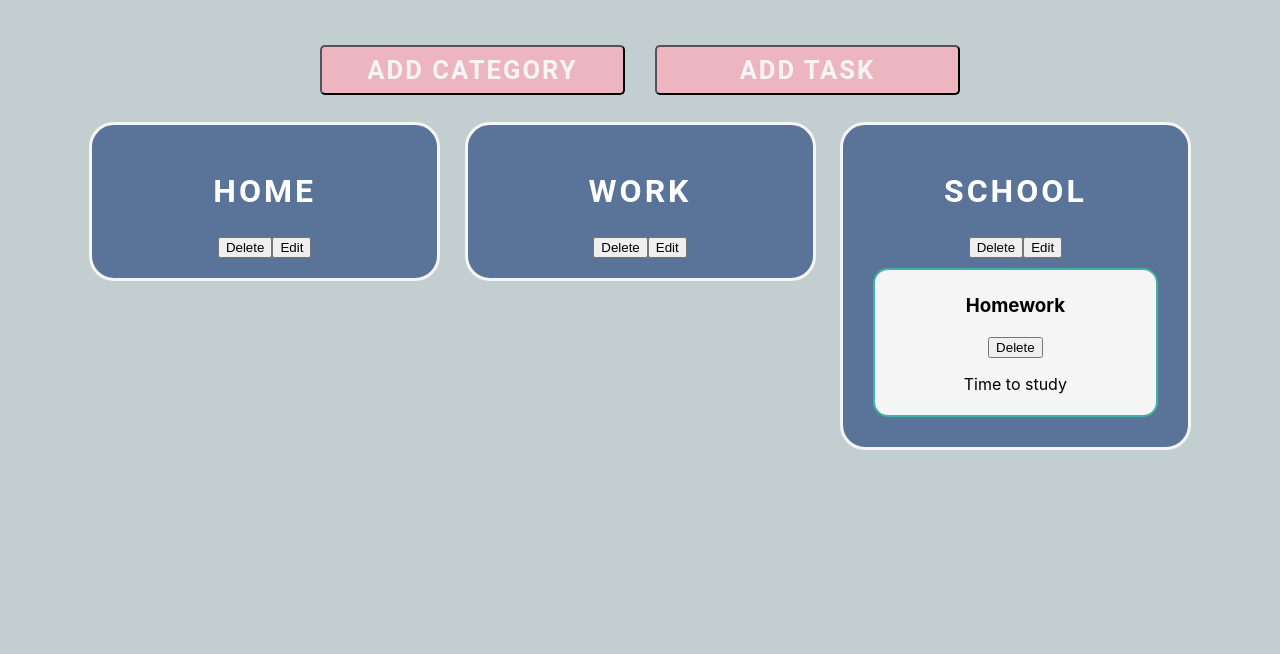
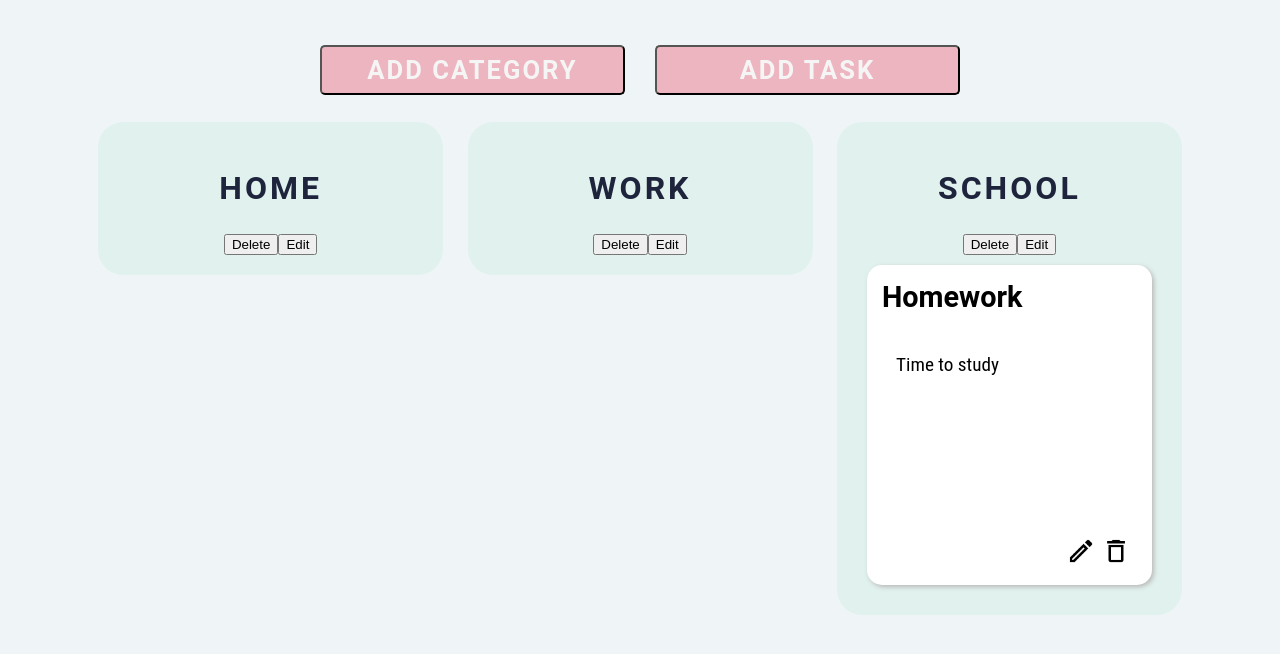
Before and after one commit to wildfirefly12/todo, a React (Create React App) app: page / in a window 1280 px wide. Shown: the top 654 px of the page. Built offline with nearby package versions, Linux system fonts and the light colour scheme.

Commit message:
Can edit tasks

```diff
--- a/src/App.js
+++ b/src/App.js
@@ -76,7 +76,7 @@ function App() {
     <div className="App">
       <AddItems categories={categories} onAddTask={addTaskHandler} onAddCategory={addCategoryHandler}/>
       {categories.map(category =>
-        <Category key={category.id} name={category.name} tasks={tasks} onCategoryDelete={deleteCategoryHandler} onTaskDelete={deleteTaskHandler} category={category} onCategoryEdit={editCategoryHandler}/>
+        <Category key={category.id} name={category.name} tasks={tasks} onCategoryDelete={deleteCategoryHandler} onTaskDelete={deleteTaskHandler} category={category} onCategoryEdit={editCategoryHandler} onTaskEdit={editTaskHandler}/>
       )}
     </div>
   );
--- a/src/components/AddTask.js
+++ b/src/components/AddTask.js
@@ -6,7 +6,7 @@ const AddTask = (props) => {
 
     const [enteredTitle, setEnteredTitle] = useState("");
     const [enteredDescription, setEnteredDescription] = useState("");
-    const [enteredCategory, setEnteredCategory] = useState();
+    const [enteredCategory, setEnteredCategory] = useState("");
 
     const titleChangeHandler = (event) => {
         setEnteredTitle(event.target.value);
@@ -30,7 +30,11 @@ const AddTask = (props) => {
             category: enteredCategory
         }
 
-        props.onAddTask(task);
+        if(enteredCategory === ""){
+            alert("Please select a category!");
+        } else {
+            props.onAddTask(task);
+        }
     }
 
     return (
@@ -40,7 +44,7 @@ const AddTask = (props) => {
                 <input className={"field"} type={"text"} onChange={titleChangeHandler} value={enteredTitle}/>
                 <input className={"field"} type={"text"} onChange={descriptionChangeHandler} value={enteredDescription}/>
                 <select className={"field"} onChange={categoryChangeHandler}>
-                    <option>Select Category</option>
+                    <option value={""}>Select Category</option>
                     {props.categories.map(category =>
                         <option key={category.id} value={category.name}>{category.name}</option>
                     )}
--- a/src/components/Task.css
+++ b/src/components/Task.css
@@ -1,11 +1,86 @@
 .task{
-    border: #41b3a3 solid 2px;
     border-radius: 15px;
-    background-color: whitesmoke;
-    padding: 5px;
+    background-color: white;
     margin: 10px;
+    box-shadow: 2px 2px 5px #b8b8b8;
+    padding: 10px;
+    display: flex;
+    flex-direction: column;
+    justify-content: start;
+    align-items: start;
+    position: relative;
+    min-height: 300px;
 }
 
 .taskTitle{
+    font-family: "Roboto", sans-serif;
+    font-size: 1.8em;
+    margin: 5px 5px 0px 5px;
+}
 
+.taskDescription{
+    font-family: "Roboto Condensed", sans-serif;
+    font-size: 1.2em;
+    margin-bottom: 50px;
+    text-align: left;
+    padding: 1em;
 }
+
+.deleteTaskButton{
+    border: transparent;
+    background-color: transparent;
+    position: absolute;
+    right: 15px;
+    bottom: 15px;
+    cursor: pointer;
+}
+
+.deleteTaskImg{
+    width: 30px;
+}
+
+.editTaskButton{
+    border: transparent;
+    background-color: transparent;
+    position: absolute;
+    right: 50px;
+    bottom: 15px;
+    cursor: pointer;
+}
+
+.editTaskImg{
+    width: 30px;
+}
+
+.editTaskTitle{
+    width: 90%;
+    border-radius: 5px;
+    border: lightgray solid 1px;
+    box-shadow: 2px 2px 3px lightgray;
+    margin: 5px;
+    font-family: Roboto, sans-serif;
+    font-size: 1.2em;
+    padding: 5px;
+}
+
+.editTaskDescription{
+    width: 90%;
+    height: 200px;
+    border-radius: 5px;
+    border: lightgray solid 1px;
+    box-shadow: 2px 2px 5px lightgray;
+    font-family: Roboto, sans-serif;
+    font-size: 1.2em;
+    padding: 5px;
+}
+
+.editButtons{
+    text-align: center;
+    border-radius: 5px;
+    border: transparent;
+    float: right;
+    padding: 5px;
+    margin: 5px 2px 2px 2px;
+    background-color: #5a7499;
+    color: white;
+}
--- a/src/components/Task.js
+++ b/src/components/Task.js
@@ -1,6 +1,8 @@
-import React from "react";
+import React, {useState} from "react";
 
 import "./Task.css";
+import trash from "../img/delete.png";
+import edit from "../img/edit.png";
 
 const Task = (props) => {
 
@@ -8,11 +10,67 @@ const Task = (props) => {
         props.onTaskDelete(title);
     }
 
+    const [editing, setEditing] = useState(false);
+
+    const isEditing = () => {
+        setEditing(!editing);
+    }
+
+    const [enteredTitle, setEnteredTitle] = useState(props.task.title);
+    const [enteredDescription, setEnteredDescription] = useState(props.task.description);
+    const [enteredCategory, setEnteredCategory] = useState();
+
+    const titleChangeHandler = (event) => {
+        setEnteredTitle(event.target.value);
+    }
+
+    const descriptionChangeHandler = (event) => {
+        setEnteredDescription(event.target.value);
+    }
+
+    const categoryChangeHandler = (event) => {
+        setEnteredCategory(event.target.value);
+    }
+
+    const handleEditTask = (event) => {
+        event.preventDefault();
+
+        const task = {
+            id: props.task.id,
+            title: enteredTitle,
+            description: enteredDescription,
+            category: props.task.category
+        }
+
+        props.onTaskEdit(task);
+        isEditing();
+    }
+
+    const showEditing = () => {
+        if(editing){
+            return(
+                <form onSubmit={handleEditTask}>
+                    <input className={"editTaskTitle"} onChange={titleChangeHandler} type={"text"} defaultValue={props.task.title}/>
+                    <textarea className={"editTaskDescription"} onChange={descriptionChangeHandler} type={"text"} defaultValue={props.task.description}/>
+                    <button className={"editButtons"} type={"submit"}>Submit</button>
+                    <button className={"editButtons"} onClick={isEditing}>Cancel</button>
+                </form>
+            )
+        } else {
+            return (
+                <div>
+                    <h3 className={"taskTitle"}>{props.task.title}</h3>
+                    <p className={"taskDescription"}>{props.task.description}</p>
+                    <button className={"deleteTaskButton"} onClick={deleteTaskHandler.bind(this, props.task.title)}><img src={trash} className={"deleteTaskImg"}/></button>
+                    <button className={"editTaskButton"} onClick={isEditing}><img src={edit} className={"editTaskImg"}/></button>
+                </div>
+            )
+        }
+    }
+
     return (
         <div className={"task"}>
-            <h3>{props.title}</h3>
-            <button onClick={deleteTaskHandler.bind(this, props.title)}>Delete</button>
-            <p>{props.description}</p>
+            {showEditing()}
         </div>
     )
 }
--- a/src/components/category/Category.css
+++ b/src/components/category/Category.css
@@ -1,16 +1,15 @@
 .category{
-    border: whitesmoke solid 3px;
     border-radius: 25px;
     display: inline-block;
     width: 25%;
     margin: 1%;
-    background-color: #5a7499;
+    background-color: #e1f2ee;
     padding: 20px;
     vertical-align: top;
 }
 
 .title{
-    color: white;
+    color: #1d243c;
     font-family: Roboto;
     font-weight: bolder;
     font-size: 2em;
--- a/src/components/category/Category.js
+++ b/src/components/category/Category.js
@@ -9,7 +9,7 @@ const Category = (props) => {
     const showTask = (task, category) => {
         if(task.category === category){
             return (
-                <Task key={task.id} title={task.title} description={task.description} onTaskDelete={props.onTaskDelete}/>
+                <Task key={task.id} task={task} onTaskDelete={props.onTaskDelete} onTaskEdit={props.onTaskEdit}/>
             )
         }
     }
--- a/src/index.css
+++ b/src/index.css
@@ -1,6 +1,6 @@
 body {
   margin: 0;
-  background-color: #c2cecf;
+  background-color: #eff5f6;
   font-family: -apple-system, BlinkMacSystemFont, 'Segoe UI', 'Roboto', 'Oxygen',
     'Ubuntu', 'Cantarell', 'Fira Sans', 'Droid Sans', 'Helvetica Neue',
     sans-serif;
```
Also changed, not shown: src/img/delete.png (added), src/img/edit.png (added).
